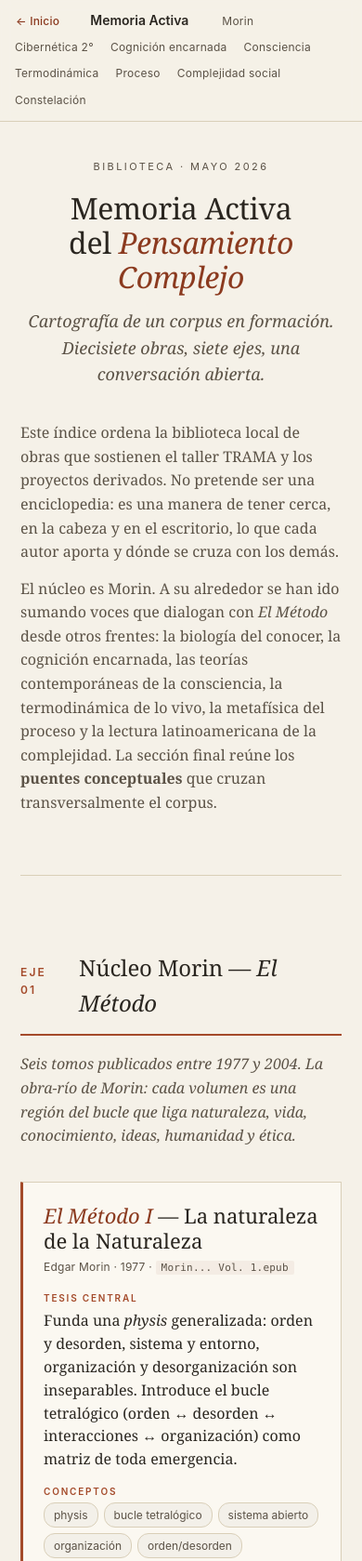
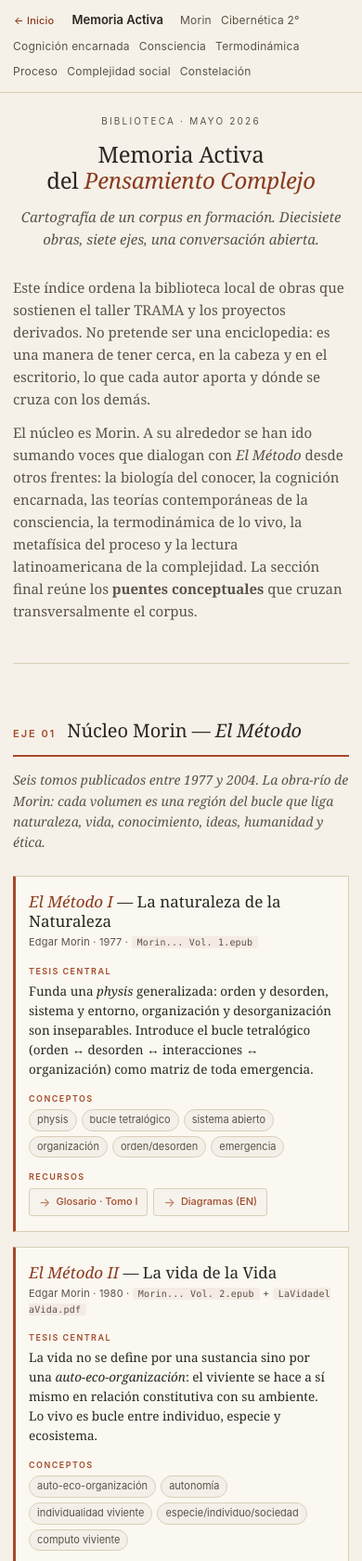
Before and after one commit to andrestaborga-debug/memoria-activa-pensamiento-complejo, a plain HTML site: page Indice_Memoria_Activa.html in a window 390 px wide. Shown: the top 1679 px of the page at 93% size. Drawn offline with Linux system fonts and the light colour scheme.

Commit message:
Fix Indice mobile rendering: add viewport meta + expand mobile CSS
Root cause: the Indice was missing the viewport meta tag, so mobile
browsers rendered it at desktop width (~980px) and zoomed out the
whole page — making text microscopic regardless of media queries.

Fixes:
- Add <meta name="viewport" content="width=device-width, initial-scale=1">
- Expand the existing @media (max-width: 700px) block to 720px with
  proper mobile sizing for: hero, sticky nav, eje headers, work cards
  (padding, fonts, line-height), Constelación grid (1 column), footer
- Add a tighter @media (max-width: 420px) block for narrow phones
  (iPhone SE / standard) with smaller h1/h2 and tighter padding

The Glosario and index.html landing already had viewport meta and
mobile rules, so this is Indice-specific.

Co-Authored-By: Claude Opus 4.7 (1M context) <noreply@anthropic.com>

```diff
--- a/Indice_Memoria_Activa.html
+++ b/Indice_Memoria_Activa.html
@@ -2,6 +2,7 @@
 <html lang="es">
 <head>
 <meta charset="UTF-8">
+<meta name="viewport" content="width=device-width, initial-scale=1">
 <title>Memoria Activa del Pensamiento Complejo — Índice</title>
 <style>
   :root {
@@ -400,12 +401,71 @@
   #eje-7 { --eje-color: var(--eje-7); }
   #eje-8 { --eje-color: var(--eje-8); }
 
-  @media (max-width: 700px) {
-    .container { padding: 40px 22px 80px; }
-    h1 { font-size: 32px; }
-    h2 { font-size: 24px; }
-    .work { padding: 22px; }
-    .nav { padding: 10px 16px; font-size: 12px; }
+  /* Tablets y mobiles intermedios */
+  @media (max-width: 720px) {
+    .container { padding: 32px 18px 60px; }
+
+    /* Hero */
+    h1 { font-size: 28px; line-height: 1.15; }
+    .subtitle { font-size: 16px; }
+    .intro { font-size: 15px; margin-top: 28px; }
+    .intro p { margin-bottom: 12px; }
+
+    /* Nav sticky */
+    .nav { padding: 10px 14px; font-size: 12px; }
+    .nav-inner { gap: 4px 12px; }
+    .nav-title { font-size: 13px; margin-right: 8px; }
+    .back-link { font-size: 11px; padding: 3px 8px; margin-right: 8px; }
+
+    /* Ejes */
+    section.eje { margin-top: 56px; }
+    .eje-header { gap: 12px; padding-bottom: 10px; }
+    .eje-num { font-size: 11px; }
+    h2 { font-size: 22px; }
+    .eje-blurb { font-size: 14px; margin: 14px 0 24px; }
+
+    /* Work cards */
+    .work { padding: 20px 18px; margin-bottom: 16px; }
+    .work-title { font-size: 19px; line-height: 1.25; }
+    .work-meta { font-size: 11px; line-height: 1.5; }
+    .work-meta .file { font-size: 10px; word-break: break-all; }
+    .field-label { font-size: 9px; letter-spacing: 0.16em; }
+    .field-body { font-size: 14px; }
+    .conceptos { gap: 5px; }
+    .conceptos li { font-size: 11px; padding: 2px 8px; }
+    .puente { font-size: 13px; padding-left: 12px; }
+    .puente strong { font-size: 14px; }
+    .recursos { gap: 6px; }
+    .recurso-link { font-size: 11px; padding: 4px 10px; }
+
+    /* Masthead */
+    header.masthead { margin-bottom: 50px; padding-bottom: 32px; }
+    .kicker { font-size: 10px; margin-bottom: 14px; }
+
+    /* Constelación */
+    .constelacion { margin-top: 60px; padding-top: 30px; }
+    .constelacion h2 { font-size: 22px; }
+    .constelacion .subtitle-small { margin-bottom: 28px; font-size: 13px; padding: 0 8px; }
+    .puentes-grid { gap: 14px; grid-template-columns: 1fr; }
+    .puente-card { padding: 16px 18px; }
+    .puente-card .term { font-size: 17px; }
+    .puente-card .links { font-size: 13px; }
+
+    footer { font-size: 11px; padding-top: 24px; margin-top: 70px; }
+  }
+
+  /* Móviles estrechos (≤ 420px: iPhone SE, etc.) */
+  @media (max-width: 420px) {
+    .container { padding: 22px 14px 48px; }
+    h1 { font-size: 24px; }
+    .subtitle { font-size: 15px; }
+    h2 { font-size: 20px; }
+    .work { padding: 16px 14px; }
+    .work-title { font-size: 17px; }
+    .field-body { font-size: 13.5px; }
+    .puente-card { padding: 14px 16px; }
+    .puente-card .term { font-size: 16px; }
+    .nav-inner { gap: 3px 10px; }
   }
 </style>
 </head>
```
